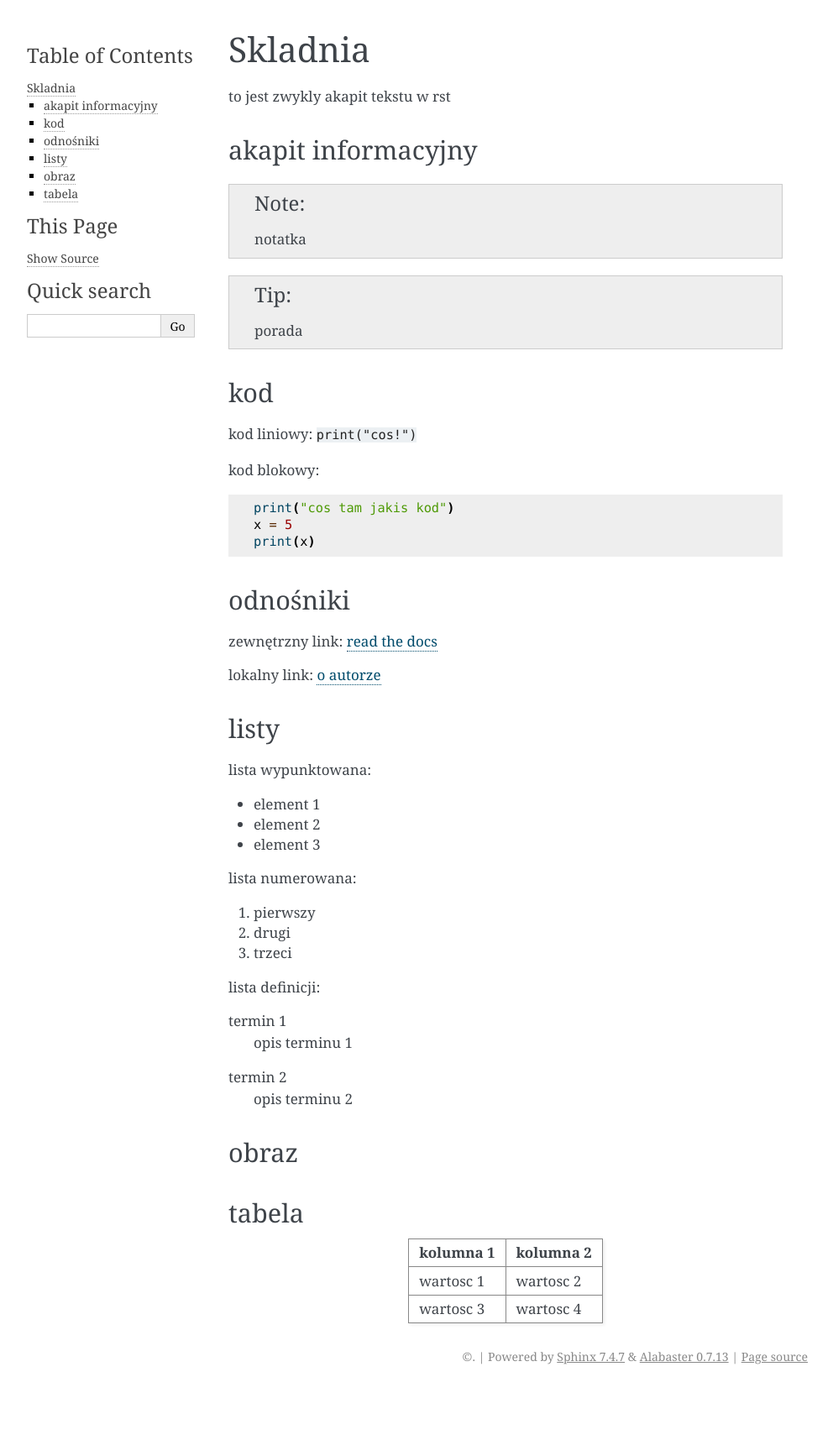
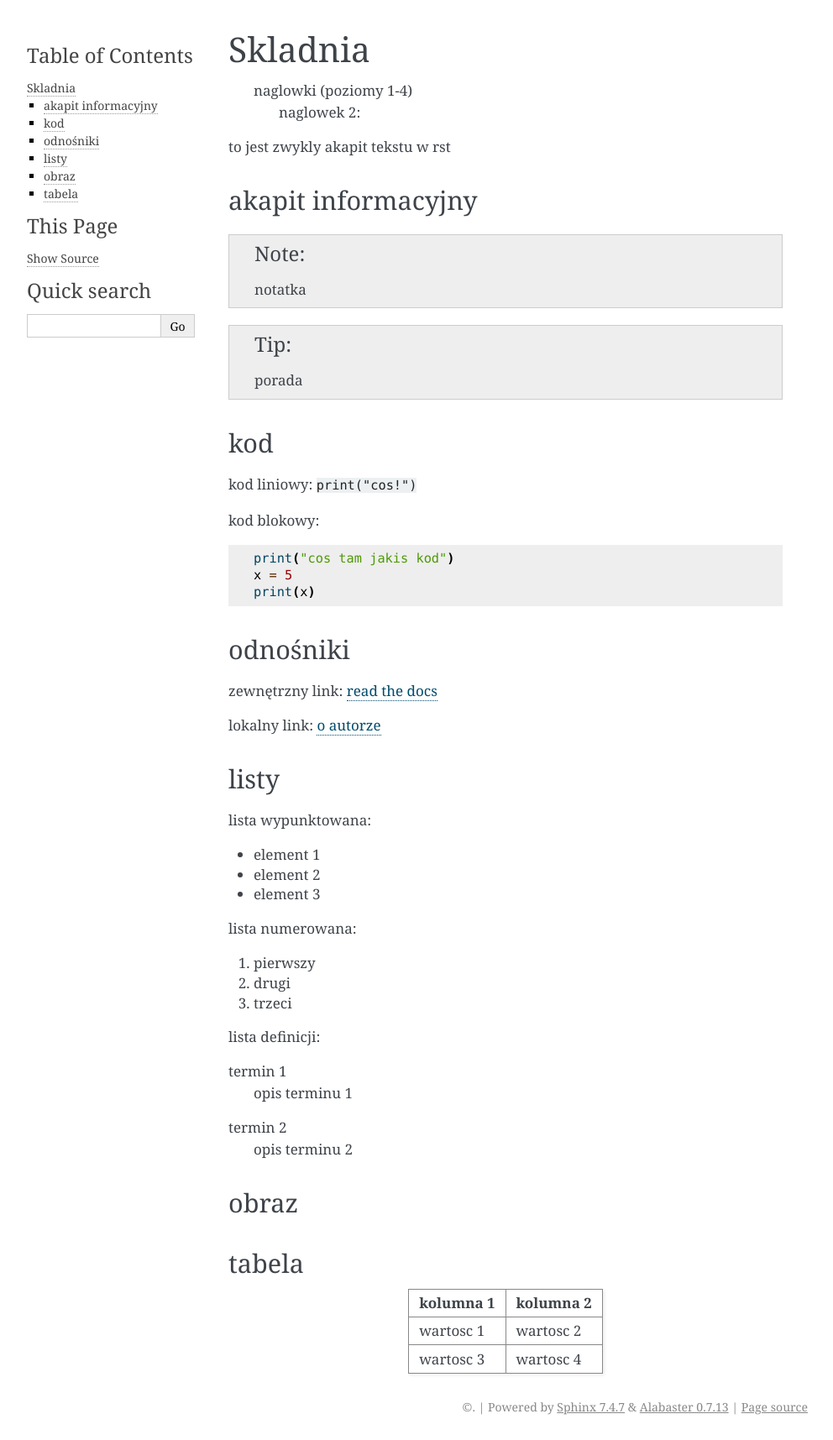
Before and after one commit to Protistd/zse-4pRZ-rtd, a Sphinx documentation site: the page built from docs/skladnia.rst, in a window 1280 px wide. Shown: the whole page at 84% size, without its empty margins (148-1140 px from the left). Built offline with Sphinx 7.4.7, drawn with Linux system fonts in a browser that asks for light colours; before the commit the page ends 1655 px from its top, so only the background shows below that.

Commit message:
Update skladnia.rst

```diff
--- a/docs/skladnia.rst
+++ b/docs/skladnia.rst
@@ -1,14 +1,14 @@
 Skladnia
 ================================
 
-.. naglowki (poziomy 1-4)
-..  ----------------------
+ naglowki (poziomy 1-4)
+  ----------------------
 
-..  naglowek 1:
-..  ===========
+  naglowek 1:
+  ===========
 
-..  naglowek 2:
-..  -----------
+  naglowek 2:
+ -----------
 
   naglowek 3:
   ~~~~~~~~~~~
```
